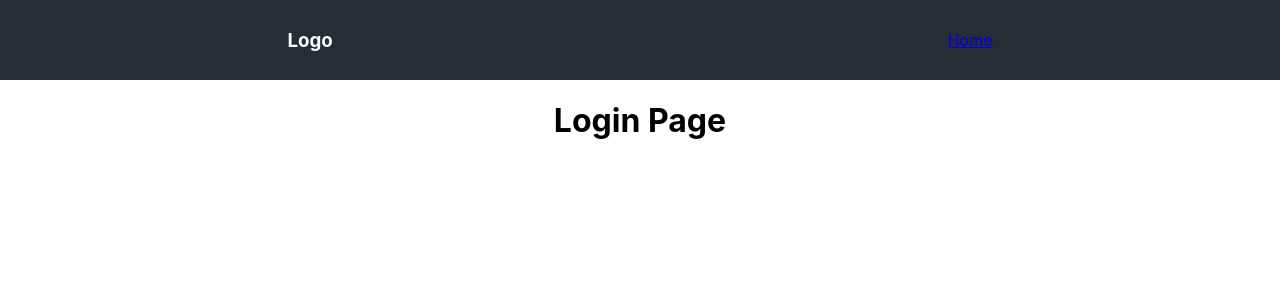
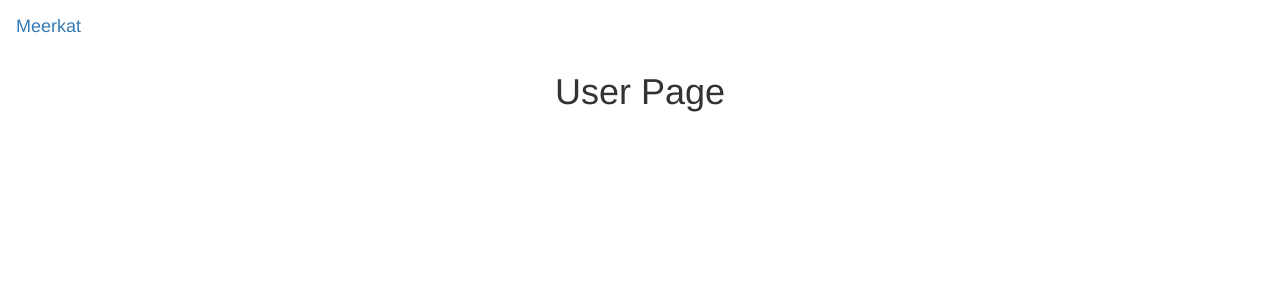
Before and after one commit to thtnguyen/Meerkat, a React (Create React App) app in the folder meerkat-frontend/: page /userpage in a window 1280 px wide. Shown: the top 300 px of the page. Built offline with nearby package versions, Linux system fonts and the light colour scheme.

Commit message:
Added a logo and link to the homepage when clicking said logo

```diff
--- a/meerkat-frontend/src/App.css
+++ b/meerkat-frontend/src/App.css
@@ -21,14 +21,14 @@
   color: #09d3ac;
 }
 
-nav {
+/* nav {
   display: flex;
   justify-content: space-around;
   align-items: center;
   min-height: 10vh;
   background: #282c34;
   color: white;
-}
+} */
 
 li {
   width: 40%;
--- a/meerkat-frontend/src/components/NavigationBar.js
+++ b/meerkat-frontend/src/components/NavigationBar.js
@@ -1,17 +1,15 @@
 import React, { Component } from 'react';
 import { Link } from 'react-router-dom';
 import { Navbar, Nav, NavItem, NavDropdown, MenuItem } from 'react-bootstrap';
+import 'bootstrap/dist/css/bootstrap.min.css';
 
 export default class NavigationBar extends Component {
     render() {
         return (
-        <Navbar bg="light" expand="lg">
-            <h3>Logo</h3>
-            <ul id="NavBar">
-                <li>
-                    <Link to='/'> Home </Link>
-                </li>
-            </ul>
+        <Navbar bg="dark" variant="dark">
+            <Navbar.Brand >
+                <Link to="/"> Meerkat </Link>
+            </Navbar.Brand>
         </Navbar>
         )
     }
--- a/meerkat-frontend/src/components/pages/UserPage.js
+++ b/meerkat-frontend/src/components/pages/UserPage.js
@@ -3,7 +3,7 @@ import React from 'react'
 export default function UserPage() {
     return (
         <div>
-            <h1>Login Page</h1>
+            <h1>User Page</h1>
         </div>
     );
 }
```
